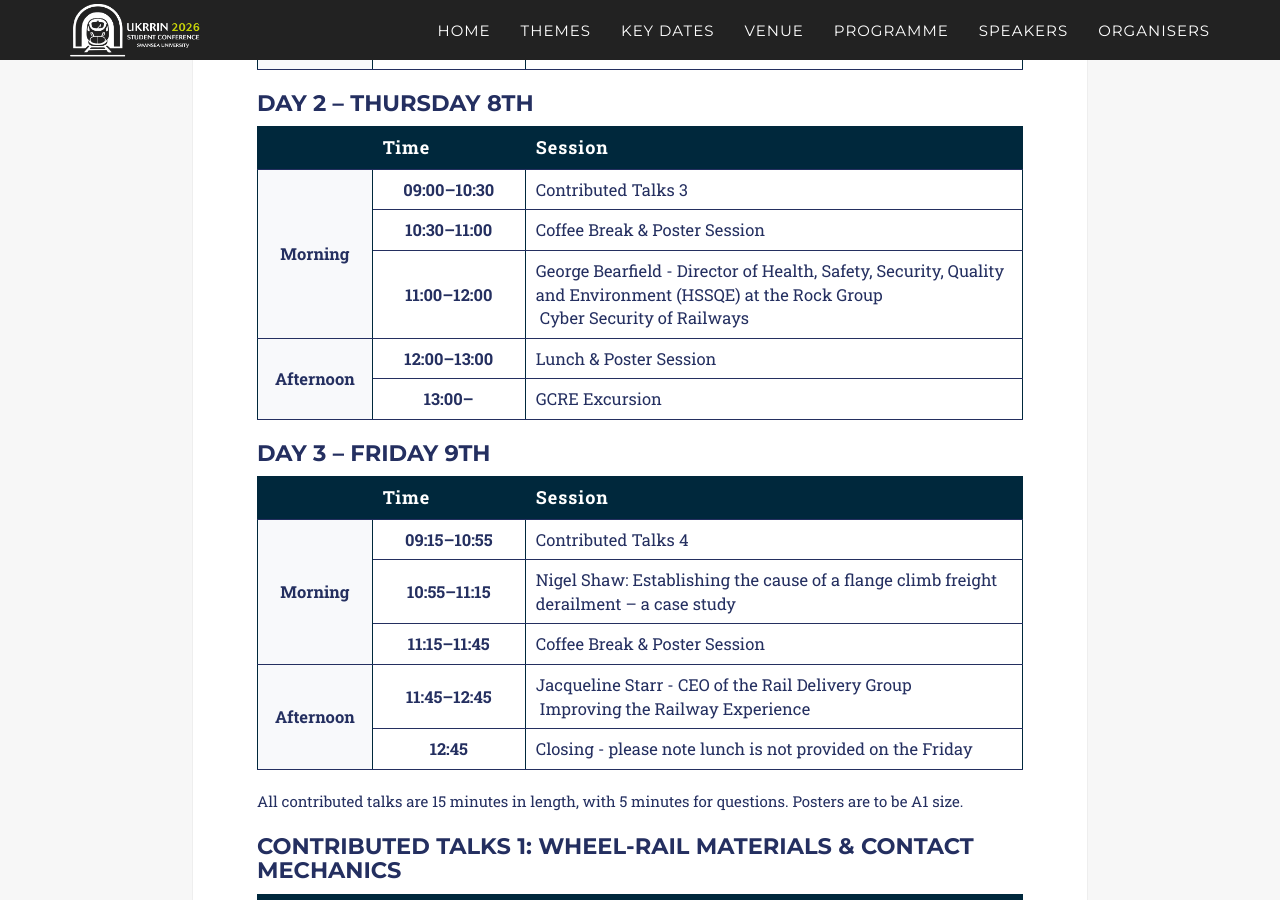
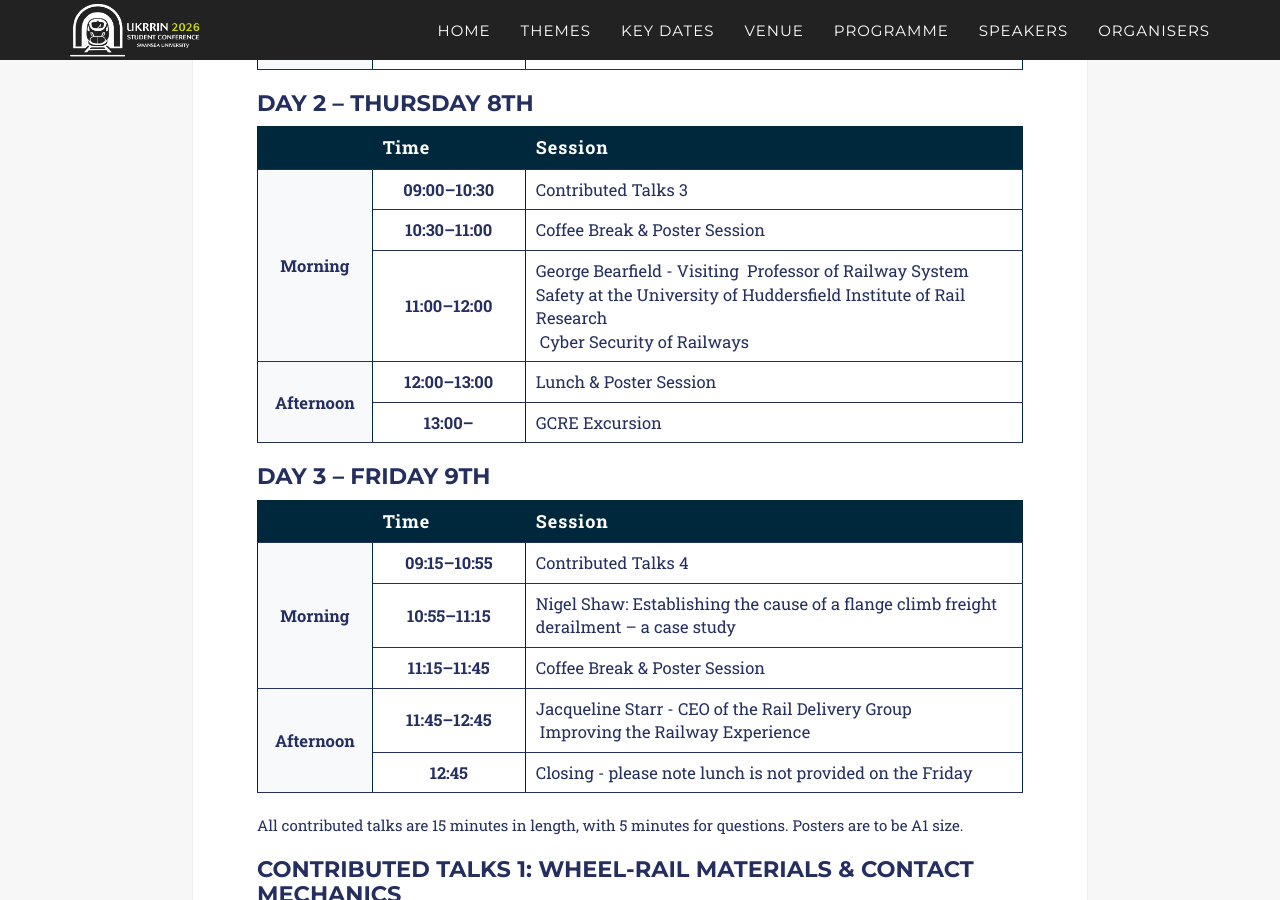
Before and after one commit to ukrrin2026swansea/ukrrin2026swansea.github.io, a Jekyll site: the page built from _2017_pages/programme.html, in a window 1280 px wide and 900 px high, scrolled down 1039 px. Built offline with Jekyll 4.4.1, drawn with Linux system fonts in a browser that asks for light colours; some web fonts are replaced.

Commit message:
George affiliation

```diff
--- a/_data/twenty_17/programme_2.yml
+++ b/_data/twenty_17/programme_2.yml
@@ -11,7 +11,7 @@
 
 - block: Morning
   time: "11:00–12:00"
-  title: "George Bearfield - Director of Health, Safety, Security, Quality and Environment (HSSQE) at the Rock Group <br> Cyber Security of Railways"
+  title: "George Bearfield - Visiting  Professor of Railway System Safety at the University of Huddersfield Institute of Rail Research <br> Cyber Security of Railways"
 
 - block: Afternoon
   time: "12:00–13:00"
--- a/_data/twenty_17/speakers.yml
+++ b/_data/twenty_17/speakers.yml
@@ -4,7 +4,7 @@
   img: GeorgeBearfield.jpg
   thumbnail: GeorgeBearfield.jpg
   alt: Picture of George Bearfield
-  affiliation: Director of Health, Safety, Security, Quality & Environment at the Rock Group
+  affiliation: Visiting  Professor of Railway System Safety at the University of Huddersfield Institute of Rail Research
 
 - title: Yue Hou
   name: Yue Hou
```
